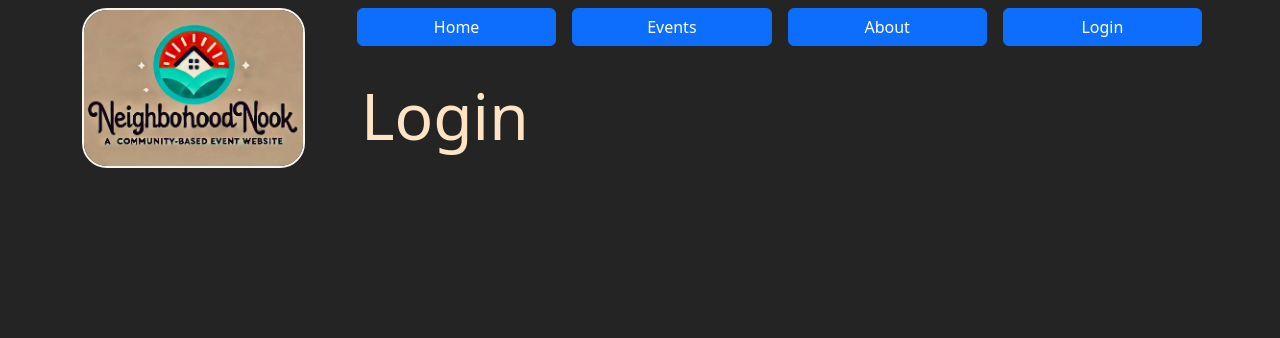
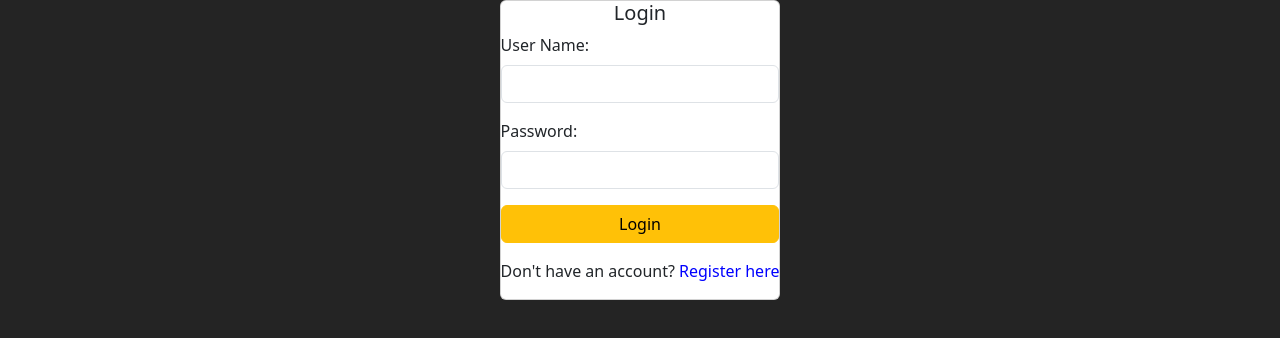
Before and after one commit to AndrewKlumpp/groupProject, a React (Vite) app in the folder client/: page /login in a window 1280 px wide. Shown: the top 338 px of the page. Built offline with nearby package versions, Linux system fonts and the light colour scheme.

Commit message:
Got login and reg up and working

```diff
--- a/client/src/views/Login.jsx
+++ b/client/src/views/Login.jsx
@@ -1,11 +1,109 @@
-import React, { useState } from 'react';
-import Header from '../components/Header';
+import React, { useState } from "react";
+import axios from 'axios';
+import { useNavigate } from "react-router-dom";
 
 const Login = (props) => {
+    const navigate = useNavigate();
+    const [password, setPassword] = useState('');
+    const [userName, setUserName] = useState('');
+    const [email, setEmail] = useState('');
+    const [confirmPassword, setConfirmPassword] = useState('');
+    const [isLogin, setIsLogin] = useState(true);
+    const [errors, setErrors] = useState({});
+    //const { setUser } = props;
+
+    const handleSwitchForm = () => {
+      setIsLogin(!isLogin);
+      setErrors({}); // Clear errors when switching forms
+  };
+
+  const submitHandlerLogin = (e) => {
+    e.preventDefault();
+      axios.post('http://localhost:8000/api/login', { userName, password }, { withCredentials: true })
+        .then((res) => {
+          console.log(res);
+          //setUser(res.data);
+          navigate('/');
+        })
+        .catch((err) => {
+          console.log(err);
+          console.log(errors);
+          //setErrors({ general: "Login failed. Please try again." });
+        });
+  }
+
+  const submitHandlerRegister = (e) => {
+      e.preventDefault();
+
+      const newUser ={
+        userName,
+        password,
+        confirmPassword,
+        email
+      }
+      axios.post('http://localhost:8000/api/register', newUser, { withCredentials: true })
+          .then((res) => {
+              console.log(res);
+              navigate("/login");
+              window.location.reload(); // reloads the page so user can now login
+          })
+          .catch((error) => {
+              setErrors(error.response.data.errors);
+          });
+  }
+
   return (
-    <div>
-      <Header title={'Login'} />
-    </div>
-  )
+      <div className="container d-flex justify-content-center align-items-center">
+          <div className="card">
+              {errors.general && <p className="text-danger text-center">{errors.general}</p>}
+              {isLogin ? (
+                  <form onSubmit={submitHandlerLogin}>
+                      <h5 className="card-title text-center">Login</h5>
+                      <div className="mb-3">
+                          <label className="form-label">User Name:</label>
+                          <input type="text" className="form-control" onChange={(e) => setUserName(e.target.value)} />
+                      </div>
+                      <div className="mb-3">
+                          <label className="form-label">Password:</label>
+                          <input type="password" className="form-control" onChange={(e) => setPassword(e.target.value)} />
+                      </div>
+                      <button className="btn btn-warning w-100">Login</button>
+                      <p className="text-center mt-3">
+                          Don't have an account? <span onClick={handleSwitchForm} style={{ cursor: 'pointer', color: 'blue' }}>Register here</span>
+                      </p>
+                  </form>
+              ) : (
+                  <form onSubmit={submitHandlerRegister}>
+                      <h5 className="card-title text-center">Register User</h5>
+                      <div className="mb-3">
+                          <label className="form-label">Username:</label>
+                          <input className="form-control" type="text" onChange={(e) => setUserName(e.target.value)} />
+                          {errors.userName && <p className="text-danger">{errors.userName.message}</p>}
+                      </div>
+                      <div className="mb-3">
+                          <label className="form-label">Password:</label>
+                          <input className="form-control" type="password" onChange={(e) => setPassword(e.target.value)} />
+                          {errors.password && <p className="text-danger">{errors.password.message}</p>}
+                      </div>
+                      <div className="mb-3">
+                          <label className="form-label">Confirm Password:</label>
+                          <input className="form-control" type="password" onChange={(e) => setConfirmPassword(e.target.value)} />
+                          {errors.confirmPassword && <p className="text-danger">{errors.confirmPassword.message}</p>}
+                      </div>
+                      <div className="mb-3">
+                          <label className="form-label">Email:</label>
+                          <input className="form-control" type="email" onChange={(e) => setEmail(e.target.value)} />
+                          {errors.email && <p className="text-danger">{errors.email.message}</p>}
+                      </div>
+                      <button className="btn btn-warning w-100">Register User</button>
+                      <p className="text-center mt-3">
+                          Already have an account? <span onClick={handleSwitchForm} style={{ cursor: 'pointer', color: 'blue' }}>Login here</span>
+                      </p>
+                  </form>
+              )}
+          </div>
+      </div>
+  );
 }
+
 export default Login;
```
